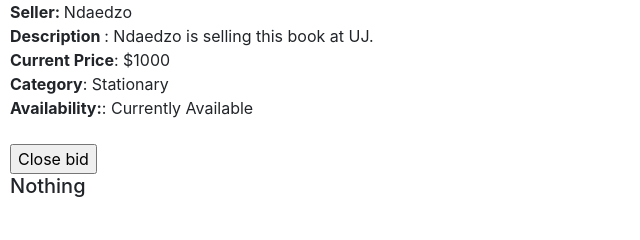
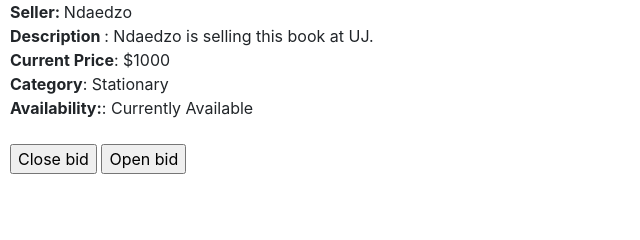
Before and after one commit to Ndae777/WebDevelopmentPractice, a Django app: page /listing_page/1 in a window 1280 px wide. Shown: the part 230-470 px from the top of the page, without its empty margins (0-640 px from the left). Run offline with Django 3.2, Linux system fonts and the light colour scheme; a user stored in the database is signed in; data comes from the database, SQL or seed files in the repository; both versions use the stored data as it was before the commit; some libraries are stand-ins or nearby versions.

Commit message:
fix close bid functions and deleted sql db

```diff
--- a/commerce/auctions/templates/auctions/listing_page.html
+++ b/commerce/auctions/templates/auctions/listing_page.html
@@ -16,16 +16,24 @@
 <br>
 <form action="{% url 'listing_page' listing_id=listing_id %}" method="post">
     {% csrf_token %}
+
     {% if close_ownership %}
         <input type="submit" name="Close_bid" value="Close bid">
+        <input type="submit" name="Open_bid" value="Open bid">
+
     {% else %}
+        {% if auction_listing.active %}
+            Enter bid($): <input type="number" name="bid">
+            <input type="submit" name="Bid_submit" value="Submit bid">
+        {% else %}
+            <h5>Oops ...The bid is currently closed.</h5>
+        {% endif %}
+
         {% if watchlist_present %}
             <input type="submit" name="watchlist_act" value="Remove from WatchList" >
         {% else %}
             <input type="submit" name="watchlist_act" value="Add to WatchList" >
         {% endif %}
-    Enter bid($): <input type="number" name="bid">
-    <input type="submit" name="Bid_submit" value="Submit bid">
     {% endif %}
 </form>
 
--- a/commerce/auctions/views.py
+++ b/commerce/auctions/views.py
@@ -108,13 +108,13 @@ def listing_page(request, listing_id):
         item = auction_listing
         ).exists() # returns true if the item and owner already in watchlist else false
 
-    response_message  = "Nothing" #  message to display for user feedback.
+    response_message  = "" #  message to display for user feedback.
     close_ownership = False  # bool to see if there's ownership to closing bid
     #close logic
     if request.user == auction_listing.owner:
         close_ownership = True
 
-    elif request.method == "POST":
+    if request.method == "POST":
         if "watchlist_act" in request.POST:
             if request.POST["watchlist_act"] == "Add to WatchList":
                 watchlist_to_save = WatchList(
@@ -160,12 +160,9 @@ def listing_page(request, listing_id):
         # dealing with close bid logic
         if "Close_bid" in request.POST:
 
-            auction_listing.active = False
-            auction_listing.save()
-
-            bid_on_item = Bid.objects.filter(item = auction_listing)
-            highest_bid = None
-            highest_bid_amount = auction_listing.start_bid
+            bid_on_item = Bid.objects.filter(item = auction_listing) #all bids on that item
+            highest_bid = None #will store winner object
+            highest_bid_amount = auction_listing.start_bid #initial highest amount of bid
 
             for bids in bid_on_item:
                 if bids.bid_amount > highest_bid_amount:
@@ -175,6 +172,14 @@ def listing_page(request, listing_id):
             if highest_bid is not None:
                 auction_listing.winner = highest_bid.bidder
 
+            auction_listing.active = False
+            auction_listing.save()
+
+        #Adding the ability to Reopen Bid
+        if "Open_Bid" in request.POST:
+            auction_listing.active = True
+            auction_listing.save()
+
 
     return render(request, "auctions/listing_page.html", {
         "auction_listing" : auction_listing,
```
Also changed, not shown: commerce/db.sqlite3 (deleted). Lines whose indentation alone changed are shown as unchanged.
